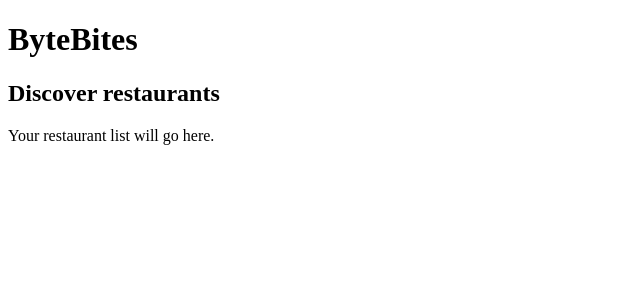
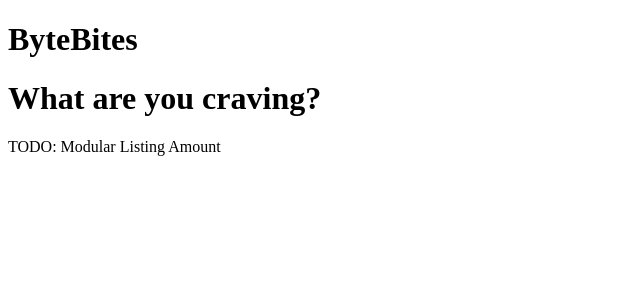
Before and after one commit to MaggieW-code/ByteBites-FoodDelivery, a React (Vite) app in the folder frontend/: page / in a window 1280 px wide. Shown: the top 300 px of the page, without its empty margins (0-640 px from the left). Built offline with nearby package versions, Linux system fonts and the light colour scheme.

Commit message:
Added layout, page, and component html. Moved type def

```diff
--- a/frontend/src/layouts/generic_layout/GenericLayout.tsx
+++ b/frontend/src/layouts/generic_layout/GenericLayout.tsx
@@ -6,13 +6,11 @@ type GenericLayoutProps = {
 
 export function GenericLayout({children}: GenericLayoutProps) {
     return(
-        <div className="layout">
-            <header className="layout-header">
+        <div className="generic-layout_container">
+            <header className="generic-layout_header">
                 <h1>ByteBites</h1>
             </header>
-            <main className="layout-body">
-                {children}
-            </main>
+            {children}
         </div>
     );
 }
--- a/frontend/src/pages/DiscoverView.tsx
+++ b/frontend/src/pages/DiscoverView.tsx
@@ -1,8 +1,19 @@
 export function Discover() {
   return (
-    <section>
-      <h2>Discover restaurants</h2>
-      <p>Your restaurant list will go here.</p>
-    </section>
+    <main className="dicover-page_main">
+        <div className="dicover-page_contents">
+            <div className="dicover-page_title">
+                <h1>What are you craving?</h1>
+                <p>TODO: Modular Listing Amount</p>
+            </div>
+            <div className="dicover-page_filter_search_bar">
+                <div className="dicover-page_search"></div>
+                <div className="dicover-page_filters"></div>
+            </div>
+            <div className="dicover-page_restaurants_disc">
+
+            </div>
+        </div>
+    </main>
   );
 }
```
Also changed, not shown: frontend/src/components/RestaurantCard.tsx (+56 -0 lines), frontend/src/types/restaurantCard.ts (added, +12 -0 lines), 1 other file (tests, documents, lock files or other folders).
